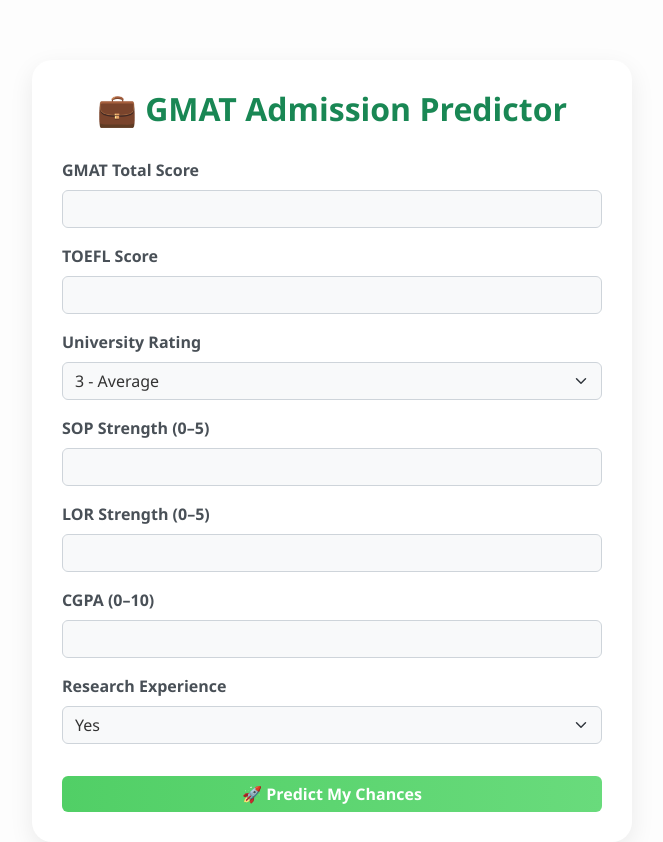
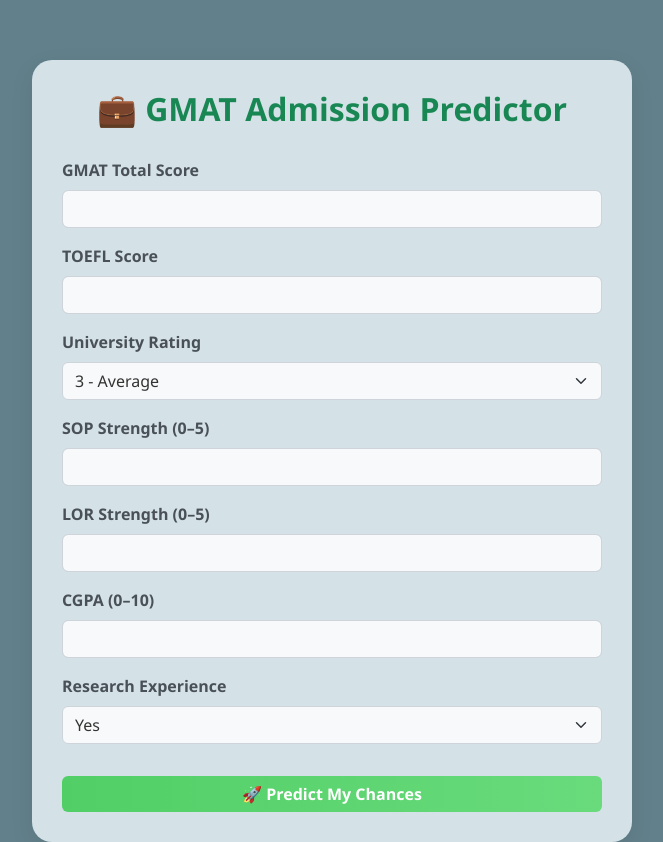
Before and after one commit to Cocostrime/College-prediction-on-scores, a Flask app: template templates/form_gmat.html in a window 1280 px wide. Shown: the whole page, without its empty margins (308-971 px from the left). Run offline with Flask 3, Linux system fonts and the light colour scheme; the template is opened without the code that fills it, so the values that code supplies are empty.

Commit message:
form_gmat.html

```diff
--- a/templates/form_gmat.html
+++ b/templates/form_gmat.html
@@ -7,14 +7,14 @@
   <link href="https://cdn.jsdelivr.net/npm/bootstrap@5.3.0/dist/css/bootstrap.min.css" rel="stylesheet"/>
   <style>
     body {
-      background: #fdfdfd;
+      background: #62808b;
       color: #333;
       font-family: 'Segoe UI', Tahoma, Geneva, Verdana, sans-serif;
     }
     .container {
       max-width: 600px;
       margin-top: 60px;
-      background: #ffffff;
+      background: #d4e2e7;
       border-radius: 20px;
       padding: 30px;
       box-shadow: 0 8px 25px rgba(0, 0, 0, 0.08);
```
